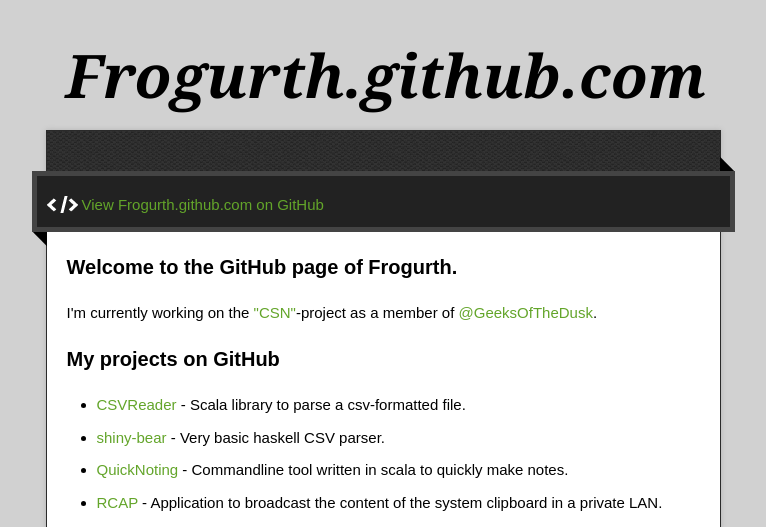
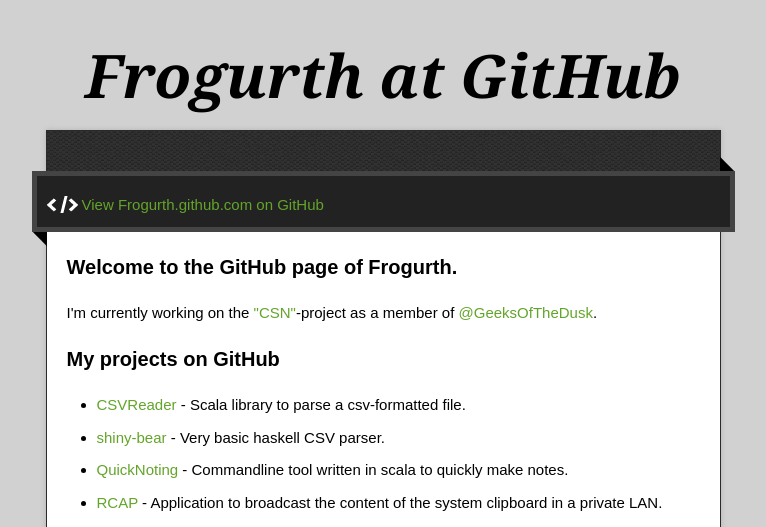
Before and after one commit to Frogurth/frogurth.github.com, a plain HTML site: page index.html in a window 1280 px wide. Shown: the top 527 px of the page, without its empty margins (257-1023 px from the left). Drawn offline with nearby package versions, Linux system fonts and the light colour scheme.

Commit message:
Update master

```diff
--- a/index.html
+++ b/index.html
@@ -22,7 +22,7 @@
 
   <div class="wrapper">
     <header>
-      <h1 class="title">Frogurth.github.com</h1>
+      <h1 class="title">Frogurth at GitHub</h1>
     </header>
     <div id="container">
       <p class="tagline"></p>
```
